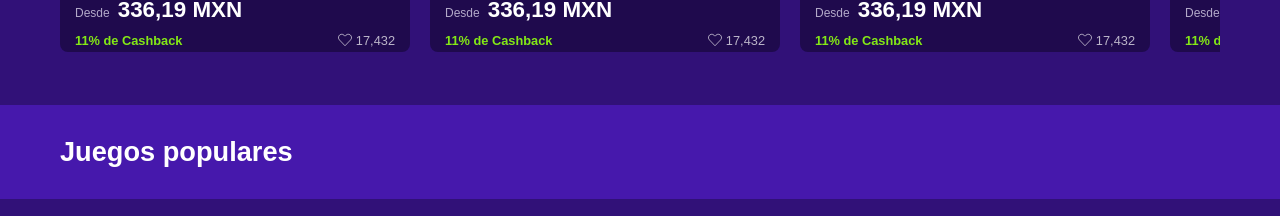
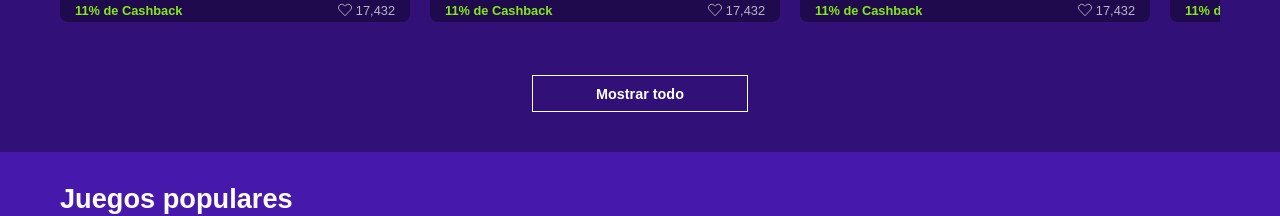
Before and after one commit to kmx98/Cart-Marius, an Angular app: page / in a window 1280 px wide. Shown: the part 1079-1295 px from the top of the page. Built offline with nearby package versions, Linux system fonts and the light colour scheme.

Commit message:
boton y scrollbar en proceso

```diff
--- a/src/app/components/cards-view-section/cards-view-section.component.css
+++ b/src/app/components/cards-view-section/cards-view-section.component.css
@@ -63,7 +63,7 @@
 .hUzwE8 {
     font-size: 1.7rem;
     padding-top: 20px;
-    margin-bottom: 30px;
+    margin-bottom: 0px;
     display: block;
     width: 100%;
     text-align: left;
@@ -145,6 +145,89 @@ h1 {
     }
 }
 
+/* Configuración base de la scrollbar - siempre presente pero invisible */
+.RMb2Pl .vvAKar::-webkit-scrollbar {
+    width: 8px;
+    height: 8px;
+}
+
+/* Track invisible por defecto */
+.RMb2Pl .vvAKar::-webkit-scrollbar-track {
+    background: transparent;
+    border-radius: 4px;
+}
+
+/* Thumb invisible por defecto */
+.RMb2Pl .vvAKar::-webkit-scrollbar-thumb {
+    background: transparent;
+    border-radius: 4px;
+    transition: background-color 0.2s ease;
+}
+
+/* Firefox - oculta por defecto */
+.RMb2Pl .vvAKar {
+    scrollbar-width: none;
+    -ms-overflow-style: none;
+}
+
+/* Al hacer hover - Firefox */
+.RMb2Pl .vvAKar:hover {
+    scrollbar-width: thin;
+}
+
+/* Al hacer hover - WebKit: aparece el track (fondo grisáceo semi-transparente) */
+.RMb2Pl .vvAKar:hover::-webkit-scrollbar-track {
+    background: rgba(200, 200, 200, 0.2);
+}
+
+/* Al hacer hover - WebKit: aparece el thumb (barra blanca) */
+.RMb2Pl .vvAKar:hover::-webkit-scrollbar-thumb {
+    background: rgba(255, 255, 255, 0.8);
+    border: 1px solid rgba(0, 0, 0, 0.1);
+}
+
+
 /* ============================
    TERCER DIV DEL SECTION (BOTON MOSTRAR TODO)
    ============================ */
+
+.ZmqmGD {
+    display: flex;
+    /* align-items: center; */
+    justify-content: center;
+    align-self: center; /* <-- esta es la clave */
+    width: 100%; /* asegura que pueda centrarse dentro del section */
+}
+
+.C5d2b6 {
+    min-width: 194px;
+    margin: 0 auto 40px;
+}
+
+.w6wAha {
+    background-color: rgba(0, 0, 0, 0);
+    border: 1px solid;
+    color: #fff;
+}
+
+.qzNRBf, .w6wAha, .GE4aMb, .pr0yIU {
+    display: flex;
+    justify-content: center;
+    align-items: center;
+    font-weight: 800;
+    font-size: 0.9rem;
+    line-height: 1.5rem;
+    /* text-align: center; */
+    /* -webkit-user-select: none;
+    -moz-user-select: none;
+    user-select: none; */
+    /* transition: background-color 150ms ease-in-out, border-color 150ms ease-in-out; */
+    min-height: 35px;
+    padding: 0 10px;
+}
+
+a, button {
+    text-decoration: none;
+    /* cursor: pointer; */
+    /* color: inherit; */
+}
--- a/src/app/components/cards-view-section/cards-view-section.component.html
+++ b/src/app/components/cards-view-section/cards-view-section.component.html
@@ -29,8 +29,10 @@
         </div>
 
         <!-- boton -->
-        <div>
-
+        <div class="ZmqmGD">
+            <a class="C5d2b6 w6wAha" aria-label="Mostrar todo - Juegos populares" href="/latam/store/games">
+                <span>Mostrar todo</span>
+            </a>
         </div>
     </section>
 
```
